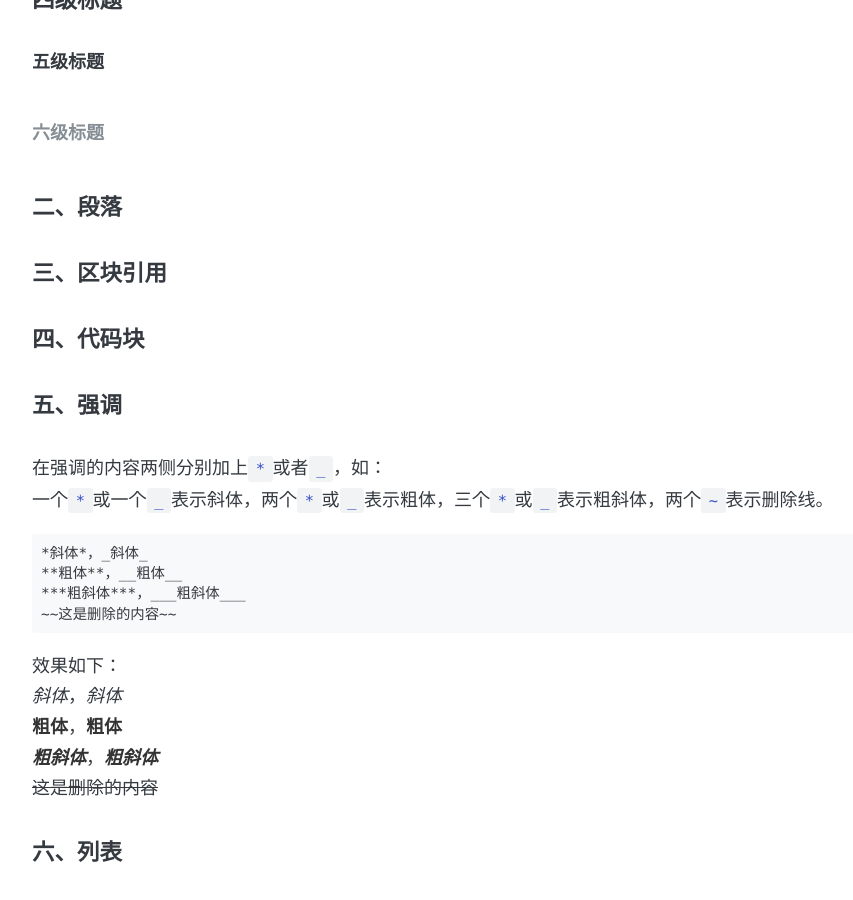
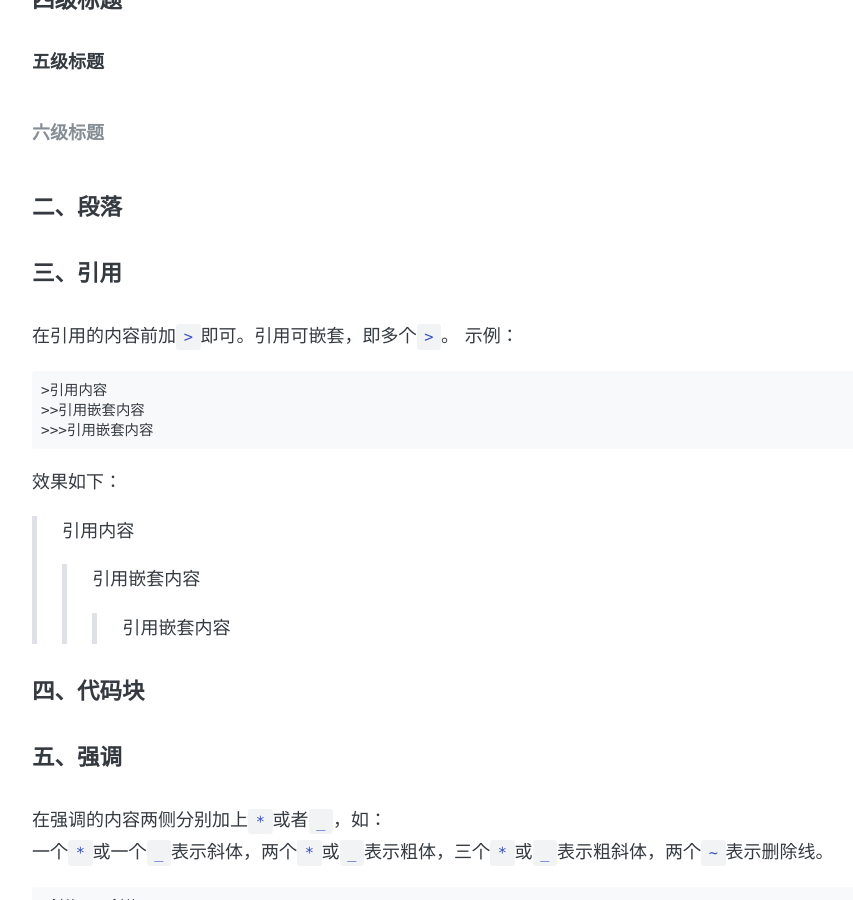
Before and after one commit to perfiffer/perfiffer.github.io, a Jekyll site: the page built from _posts/2019-04-16-markdown语法.md, in a window 1280 px wide and 900 px high, scrolled down 1463 px. Shown: the whole window, without its empty margins (194-1047 px from the left). Built offline with Jekyll 4.4.1, drawn with Linux system fonts in a browser that asks for light colours; some web fonts are replaced; comment, search, counter and statistics services are not loaded.

Commit message:
blog update

````diff
--- a/_posts/2019-04-16-markdown语法.md
+++ b/_posts/2019-04-16-markdown语法.md
@@ -8,7 +8,7 @@ comments: true
 ### markdown的语法主要分成以下几个部分
 * 标题
 * 段落
-* 区块引用
+* 引用
 * 代码块
 * 强调
 * 列表
@@ -42,7 +42,18 @@ comments: true
 
 #### 二、段落
 
-#### 三、区块引用
+#### 三、引用
+在引用的内容前加`>`即可。引用可嵌套，即多个`>`。
+示例：
+```
+>引用内容
+>>引用嵌套内容
+>>>引用嵌套内容
+```
+效果如下：
+>引用内容
+>>引用嵌套内容
+>>>引用嵌套内容
 
 #### 四、代码块
 
````
